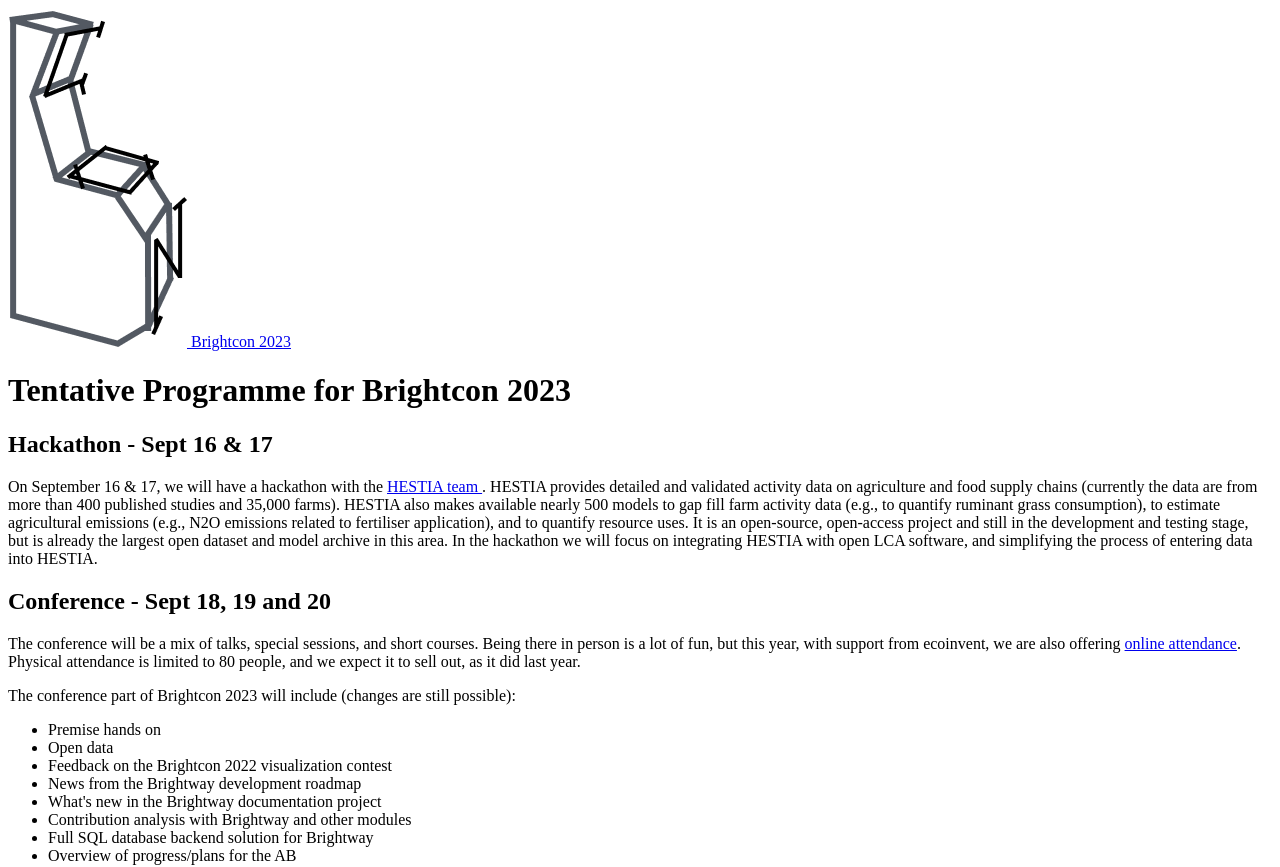
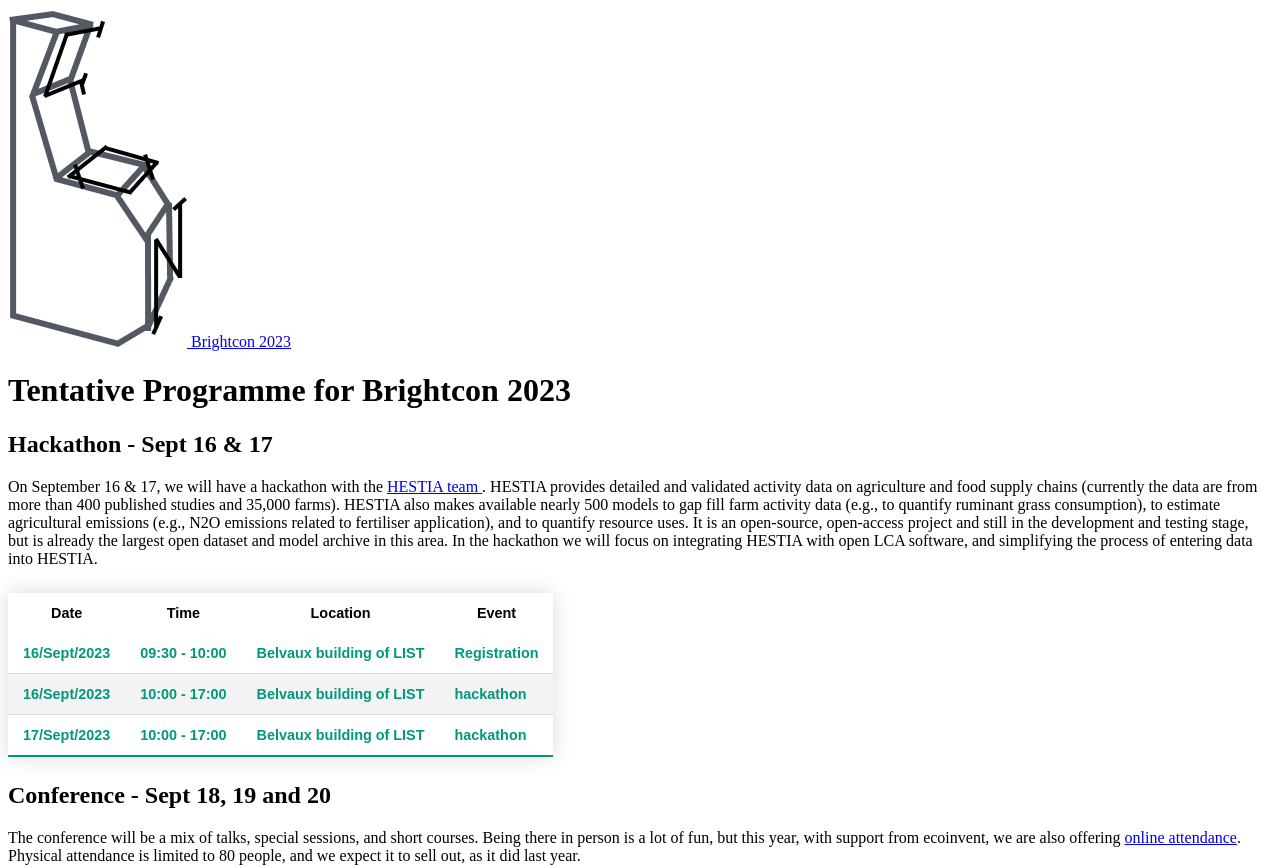
Before and after one commit to Depart-de-Sentier/brightcon-2023-website, a Nuxt app: page /programme in a window 1280 px wide. Shown: the top 867 px of the page. Built offline with nearby package versions, Linux system fonts and the light colour scheme.

Commit message:
[feat] Add tentative schedule for hackathon

```diff
--- a/pages/programme.vue
+++ b/pages/programme.vue
@@ -19,6 +19,36 @@
         open LCA software, and simplifying the process of entering data into
         HESTIA.
       </p>
+      <table class="styled-table">
+        <thead>
+          <th>Date</th>
+          <th>Time</th>
+          <th>Location</th>
+          <th>Event</th>
+        </thead>
+        <tbody>
+          <tr class="active-row">
+            <td>16/Sept/2023</td>
+            <td>09:30 - 10:00</td>
+            <td>Belvaux building of LIST</td>
+            <td>Registration</td>
+          </tr>
+          <tr class="active-row">
+            <td>16/Sept/2023</td>
+            <td>10:00 - 17:00</td>
+            <td>Belvaux building of LIST</td>
+            <td>hackathon</td>
+          </tr>
+          <tr class="active-row">
+            <td>17/Sept/2023</td>
+            <td>10:00 - 17:00</td>
+            <td>Belvaux building of LIST</td>
+            <td>hackathon</td>
+          </tr>
+        </tbody>
+
+        <tbody></tbody>
+      </table>
       <h2>Conference - Sept 18, 19 and 20</h2>
       <p>
         The conference will be a mix of talks, special sessions, and short
@@ -28,6 +58,7 @@
         is limited to 80 people, and we expect it to sell out, as it did last
         year.
       </p>
+
       The conference part of Brightcon 2023 will include (changes are still
       possible):
 
@@ -38,9 +69,44 @@
         <li>News from the Brightway development roadmap</li>
         <li>What's new in the Brightway documentation project</li>
         <li>Contribution analysis with Brightway and other modules</li>
-	<li>Full SQL database backend solution for Brightway</li>
-	<li>Overview of progress/plans for the AB</li>
+        <li>Full SQL database backend solution for Brightway</li>
+        <li>Overview of progress/plans for the AB</li>
       </ul>
     </div>
   </div>
 </template>
+
+<style scoped>
+.styled-table {
+  border-collapse: collapse;
+  margin: 25px 0;
+  font-size: 0.9em;
+  font-family: sans-serif;
+  min-width: 400px;
+  box-shadow: 0 0 20px rgba(0, 0, 0, 0.15);
+}
+.styled-table thead tr {
+  background-color: #009879;
+  color: #ffffff;
+  text-align: left;
+}
+.styled-table th,
+.styled-table td {
+  padding: 12px 15px;
+}
+.styled-table tbody tr {
+  border-bottom: 1px solid #dddddd;
+}
+
+.styled-table tbody tr:nth-of-type(even) {
+  background-color: #f3f3f3;
+}
+
+.styled-table tbody tr:last-of-type {
+  border-bottom: 2px solid #009879;
+}
+.styled-table tbody tr.active-row {
+  font-weight: bold;
+  color: #009879;
+}
+</style>
```
